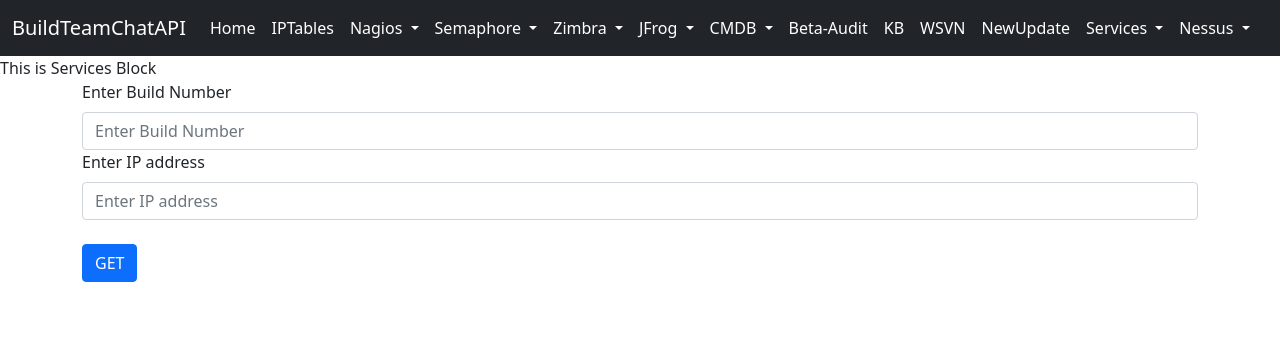
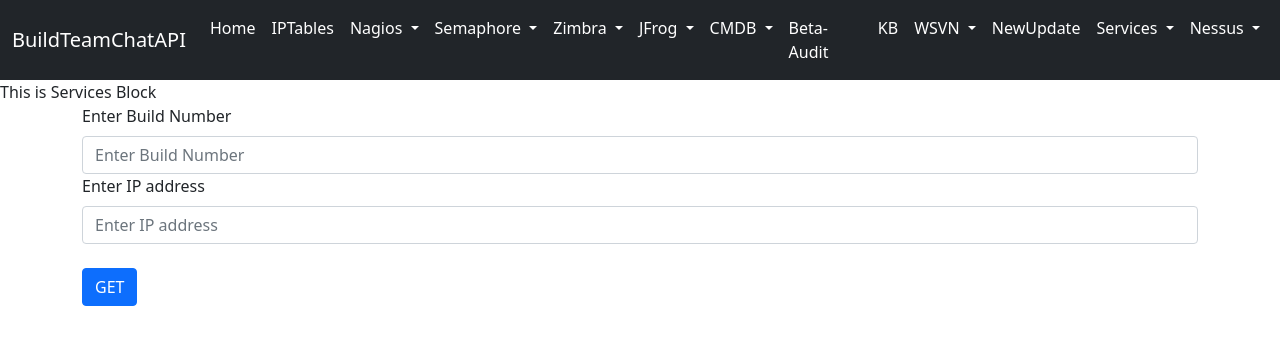
Before and after one commit to shubhamgoel01/Dashboard-linux, a Django app: page /services in a window 1280 px wide. Shown: the top 345 px of the page. Run offline with Django 4.2, Linux system fonts and the light colour scheme.

Commit message:
Update base.html

```diff
--- a/project1/Home/templates/base.html
+++ b/project1/Home/templates/base.html
@@ -47,10 +47,6 @@
               <li class="nav-item">
                 <a class="nav-link active" href="/IPTables" target="_blank">IPTables</a>
               </li>
-
-
-
-
 
               <li class="nav-item dropdown">
                 <a class="nav-link dropdown-toggle active" href="#" id="navbarDropdown" role="button" data-bs-toggle="dropdown" aria-expanded="false">
@@ -109,9 +105,17 @@
               <li class="nav-item">
                 <a class="nav-link active" href="http://192.168.2.17/books/" target="_blank">KB</a>
               </li>
-              <li class="nav-item">
-                <a class="nav-link active" href="http://192.168.1.243/wsvn/" target="_blank" >WSVN</a>
+
+              <li class="nav-item dropdown">
+                <a class="nav-link dropdown-toggle active" href="#" id="navbarDropdown" role="button" data-bs-toggle="dropdown" aria-expanded="false">
+                  WSVN
+                </a>
+                <ul class="dropdown-menu" aria-labelledby="navbarDropdown">
+                  <li><a class="dropdown-item" href="http://192.168.1.243/Release/" target="_blank">Relase</a></li>
+                  <li><a class="dropdown-item" href="http://192.168.1.243/services/" target="_blank">Services</a></li>
+                </ul>
               </li>
+
               {% comment %} <li class="nav-item">
                 <a class="nav-link active" aria-current="page" href="/services">Services</a>
               </li>    {% endcomment %}
@@ -146,8 +150,7 @@
                   Nessus
                 </a>
                 <ul class="dropdown-menu" aria-labelledby="navbarDropdown">
-                  <li><a class="dropdown-item" href="http://208.77.7.44:9000/" target="_blank">Nessus-ALL</a></li>
-		  <li><a class="dropdown-item" href="http://208.77.7.44:9001/" target="_blank">Nessus-BETA</a></li>
+                  <li><a class="dropdown-item" href="http://208.77.7.44:9001/" target="_blank">Nessus-BETA</a></li>
                   <li><a class="dropdown-item" href="http://208.77.7.44:9002/" target="_blank">Nessus-DCE</a></li>
                   <li><a class="dropdown-item" href="http://208.77.7.44:9003/" target="_blank">Nessus-DCW</a></li>
                 </ul>
```
